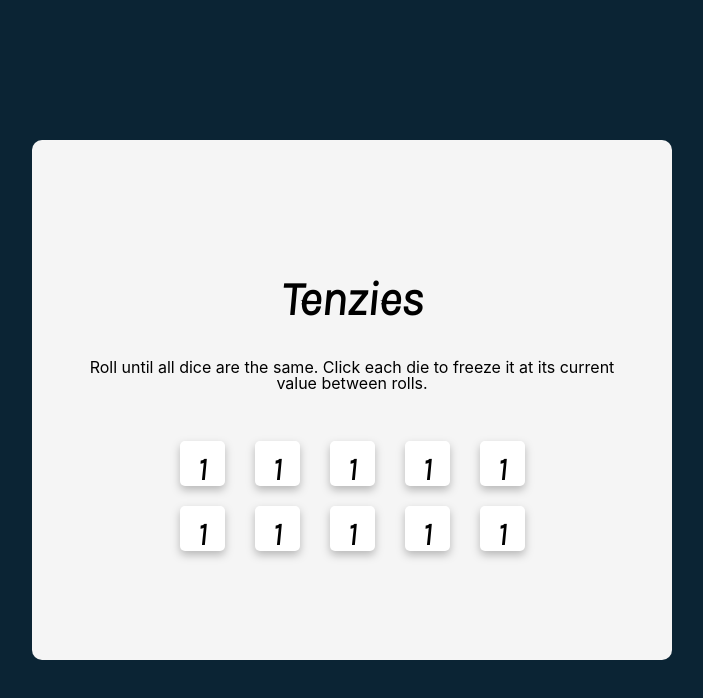
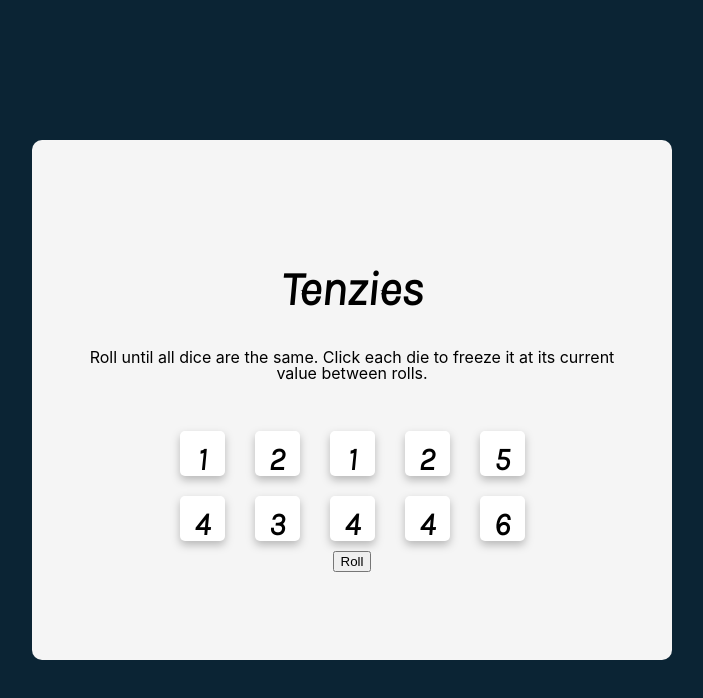
Before and after one commit to DarioCostaAlves/TenziesGame, a React (Create React App) app: page / in a window 1280 px wide. Shown: the top 698 px of the page, without its empty margins (288-991 px from the left). Built offline with nearby package versions, Linux system fonts and the light colour scheme.

Commit message:
Getting random numbers

```diff
--- a/src/App.js
+++ b/src/App.js
@@ -1,6 +1,13 @@
+import React,{useState} from 'react'
 import Die from './components/Die'
 
 export default function App(){
+
+    const [allNumber, setAllNumbers] = useState(allNewDice())
+
+    const diceElements = allNumber.map(function(number, i){
+        return <Die key={i} value={number}/>
+    })
 
     function allNewDice(){
 
@@ -22,17 +29,9 @@ export default function App(){
                 </p>
             </div>
             <div className="dieGame">
-                <Die value={1}/>
-                <Die value={1}/>
-                <Die value={1}/>
-                <Die value={1}/>
-                <Die value={1}/>
-                <Die value={1}/>
-                <Die value={1}/>
-                <Die value={1}/>
-                <Die value={1}/>
-                <Die value={1}/>
+                {diceElements}
             </div>
+            <button className="rollButton">Roll</button>
         </main>
     )
 }
```
